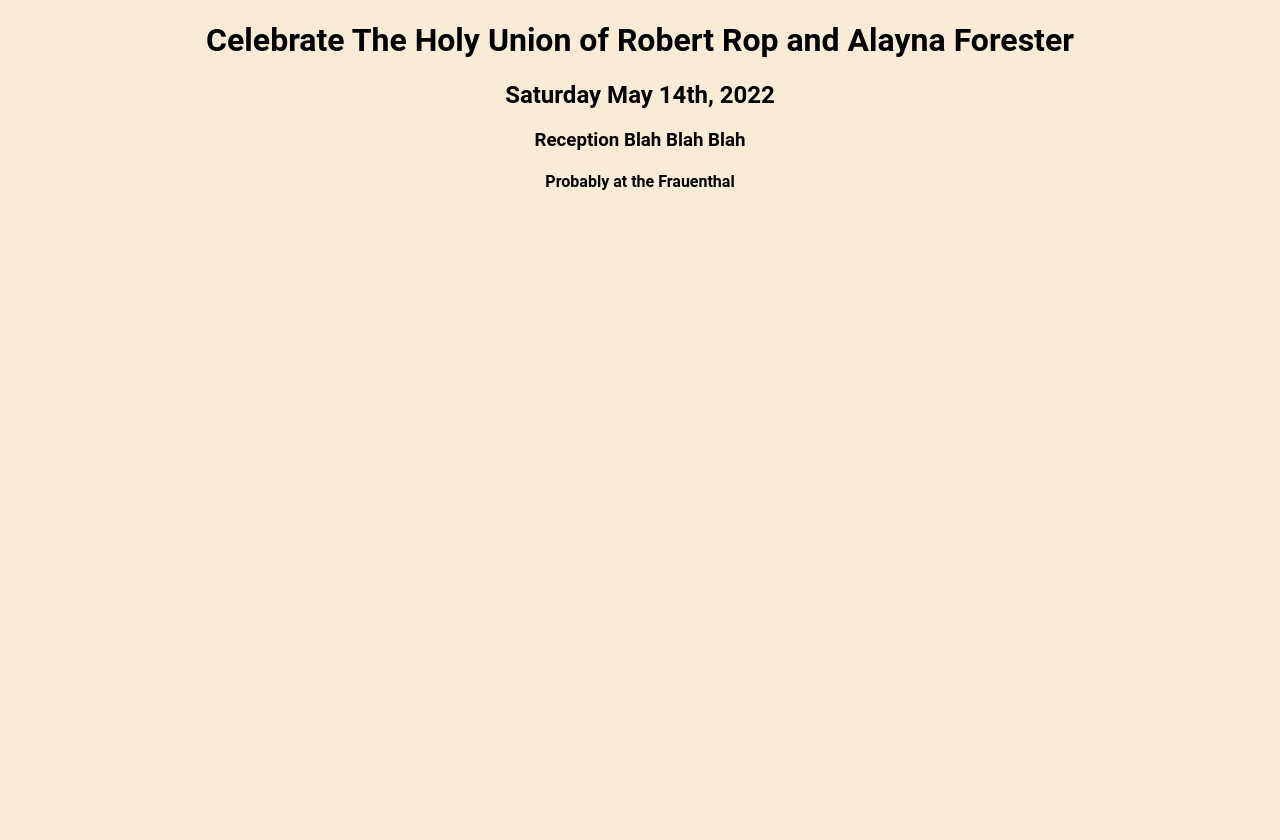
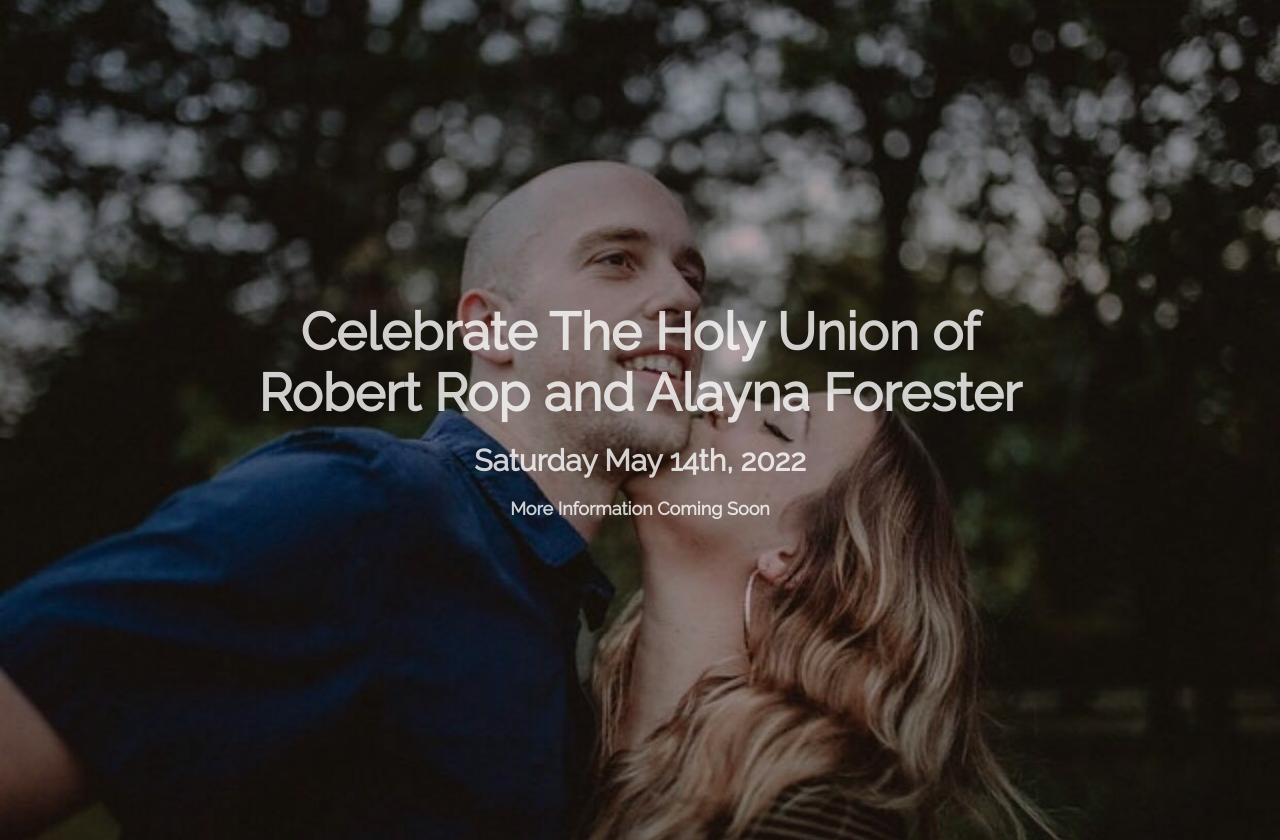
Before and after one commit to robroplol/solid-as-a-rop, a plain HTML site: page index.html in a window 1280 px wide. Before the commit the page ends 800 px from the top, so only its background shows below. Drawn offline with nearby package versions, Linux system fonts and the light colour scheme; files that its build step writes are made by us from their sources.

Commit message:
basically redo the whole shebang. made a landing/hero type thing with a more info coming soon thing.

```diff
--- a/index.html
+++ b/index.html
@@ -8,14 +8,34 @@
       name="description"
       content="Join Rob and Laney to be wed or something."
     />
+    <link rel="preconnect" href="https://fonts.gstatic.com" />
+    <link
+      href="https://fonts.googleapis.com/css2?family=Raleway&display=swap"
+      rel="stylesheet"
+    />
     <meta name="viewport" content="width=device-width, initial-scale=1" />
+    <link href="tailwind.css" rel="stylesheet" />
     <link rel="stylesheet" href="styles.css" />
   </head>
-  <body>
-    <h1>Celebrate The Holy Union of Robert Rop and Alayna Forester</h1>
-    <h2>Saturday May 14th, 2022</h2>
-    <h3>Reception Blah Blah Blah</h3>
-    <h4>Probably at the Frauenthal</h4>
+  <body class="">
+    <header>
+      <h3>Laney & Rob</h3>
+      <nav>
+        <ul>
+          <li><a>Wedding</a></li>
+          <li><a>Location</a></li>
+          <li><a>Gifts</a></li>
+          <li class="rsvp"><a>RSVP</a></li>
+        </ul>
+      </nav>
+    </header>
+    <div class="hero">
+      <h1 class="">
+        Celebrate The Holy Union of<br />Robert Rop and Alayna Forester
+      </h1>
+      <h2 class="">Saturday May 14th, 2022</h2>
+      <h3>More Information Coming Soon</h3>
+    </div>
     <script src="functions.js" async defer></script>
   </body>
 </html>
--- a/styles.css
+++ b/styles.css
@@ -1,7 +1,14 @@
+/* ./your-css-folder/styles.css */
+@tailwind base;
+@tailwind components;
+@tailwind utilities;
+
+body {
+  padding: 0px;
+  margin: 0px;
+}
+
 /* Typography */
-body {
-  background-color: antiquewhite;
-}
 
 h1,
 h2,
@@ -9,6 +16,58 @@ h3,
 h4,
 h5,
 h6 {
+  text-align: left;
+  font-family: "Raleway";
+}
+h1 {
+  font-size: 52px;
+  margin: 0;
+}
+
+.container {
+  max-width: 1200px;
+  margin: 0 auto;
+  padding: 0px;
+}
+header {
+  display: none;
+  flex-direction: row;
+  justify-content: space-between;
+  align-items: center;
+}
+nav li {
+  list-style: none;
+  margin-left: 20px;
+}
+nav ul {
+  display: flex;
+  flex-direction: row;
+}
+.hero {
+  display: flex;
+  flex-direction: column;
+  justify-content: center;
+  align-items: center;
+  padding: 20px;
+  height: 100vh;
+  background: linear-gradient(0deg, rgba(0, 0, 0, 0.3), rgba(0, 0, 0, 0.3)),
+    url(images/saar3.jpg);
+  background-size: cover;
+  background-position: center center;
+}
+
+.hero h1,
+.hero h2,
+.hero h3 {
   text-align: center;
-  font-family: "Roboto";
+  color: rgba(255, 255, 255, 0.8);
+  margin: 0 0 20px 0;
 }
+
+.hero h2 {
+  font-size: 30px;
+}
+
+.hero h3 {
+  font-size: 18px;
+}
```
Also changed, not shown: package.json (deleted, +0 -24 lines), images/saar1.jpg (added), images/saar2.jpg (added), images/saar3.jpg (added), 1 other file.
